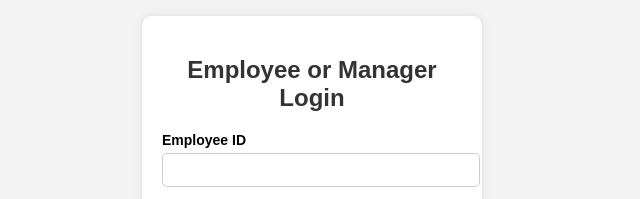
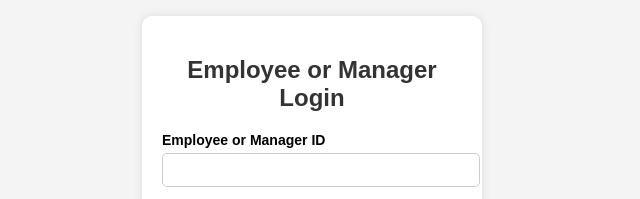
Before and after one commit to patlollasrignitha/CICDproject, a plain HTML site: page index.html in a window 1280 px wide. Shown: the part 214-413 px from the top of the page, 328-968 px from the left. Drawn offline with Linux system fonts and the light colour scheme.

Commit message:
heading and label changed

```diff
--- a/index.html
+++ b/index.html
@@ -74,7 +74,7 @@
         <h2>Employee or Manager  Login</h2>
         <form action="dashboard.html" method="POST">
             <div class="input-group">
-                <label for="username">Employee ID</label>
+                <label for="username">Employee or Manager ID</label>
                 <input type="text" id="username" name="username" required>
             </div>
             <div class="input-group">
```
